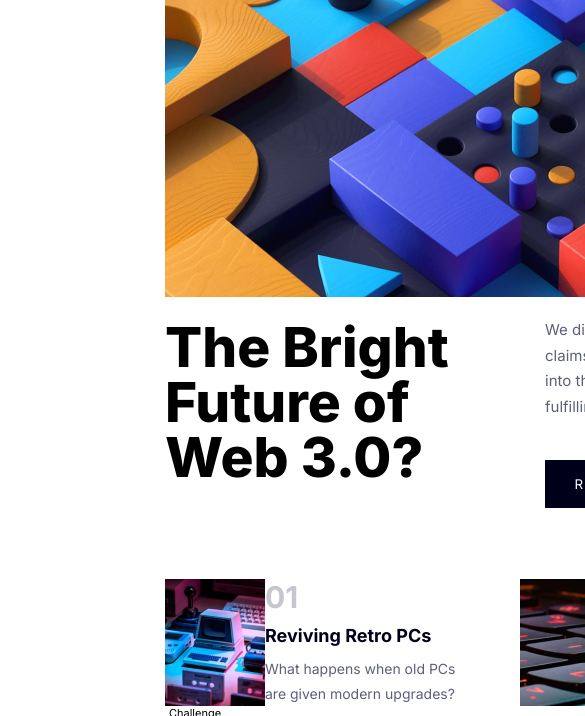
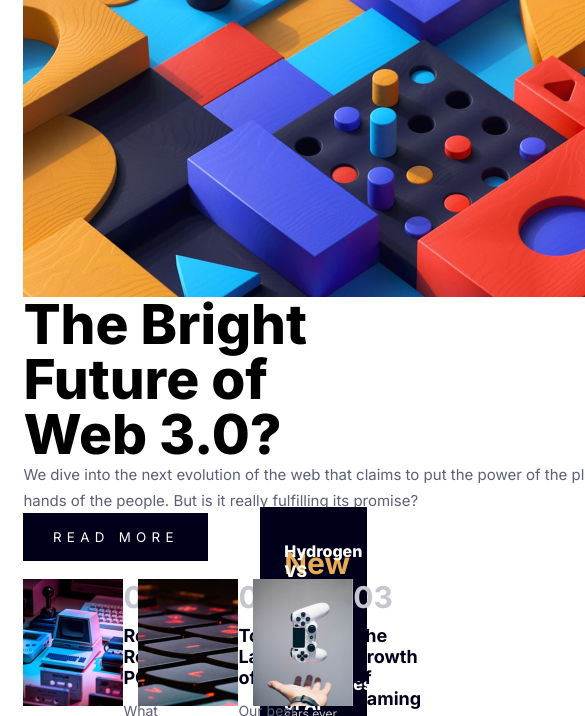
Before and after one commit to Forcica/news-homepage-main, a plain HTML site: page index.html in a window 390 px wide. Shown: the part 123-839 px from the top of the page, 585 px wide, since content can reach past the window. Drawn offline with Linux system fonts and the light colour scheme.

Commit message:
[ADD] Starting responsive mobile

```diff
--- a/style.css
+++ b/style.css
@@ -15,7 +15,7 @@ header {
 }
 
 body {
-    padding: 0 165px;
+    padding: 0 10%;
 }
 
 .selectHeader {
@@ -48,7 +48,7 @@ body {
 }
 
 .topLeftDiv img {
-    width: 730px;
+    width: 100%;
     height: 300px;
 }
 
@@ -61,7 +61,7 @@ body {
 .middleLeftDiv h2 {
     font-size: 55px;
     text-align: left;
-    width: 288px;
+    width: 50%;
     font-weight: 800;
     line-height: 1;
     margin-top: auto;
@@ -71,7 +71,7 @@ body {
 .contentMiddleLeftDiv {
     display: flex;
     flex-direction: column;
-    width: 350px;
+    width: 50%;
     margin-left: auto;
     height: 211px;
 }
@@ -101,7 +101,7 @@ body {
     color: #ffffff;
     padding: 0 24px;
     margin-left: auto;
-    width: 350px;
+    width: 31%;
     height: 510px;
 }
 
@@ -155,7 +155,8 @@ body {
 .bottomArticle {
     display: flex;
     flex-direction: row;
-    width: 380px;
+    width: 33%;
+    height: 100%;
 }
 
 .bottomArticle img {
@@ -164,8 +165,10 @@ body {
 }
 
 .contentBottomDiv {
-    width: 255px;
+    width: 70%;
+    height: 100%;
     margin-left: auto;
+
 }
 
 .contentBottomDiv h3 {
@@ -180,6 +183,7 @@ body {
     font-size: 18px;
     color: hsl(240, 100%, 5%);
     cursor: pointer;
+    height: 100%;
 }
 
 .contentBottomDiv p {
@@ -187,9 +191,36 @@ body {
     color: hsl(236, 13%, 42%);
     line-height: 1.8;
     cursor: pointer;
+    height: 100%;
+    width: 100%;
+
 }
 
-.contentBottomDiv:hover  h5{
+.contentBottomDiv:hover h5{
     color: hsl(5, 85%, 63%);
     transition: .5s;
 }
+
+/* RESPONSIVE */
+
+@media (max-width: 1024px) {
+    body {
+        padding: 0 6%;
+    }
+
+    .selectHeader {
+        display: none;
+    }
+
+    .firstContainer {
+        flex-direction: column;
+    }
+
+    .middleLeftDiv {
+        flex-direction: column;
+    }
+
+    .contentMiddleLeftDiv {
+        width: 100%;
+    }
+}
```
